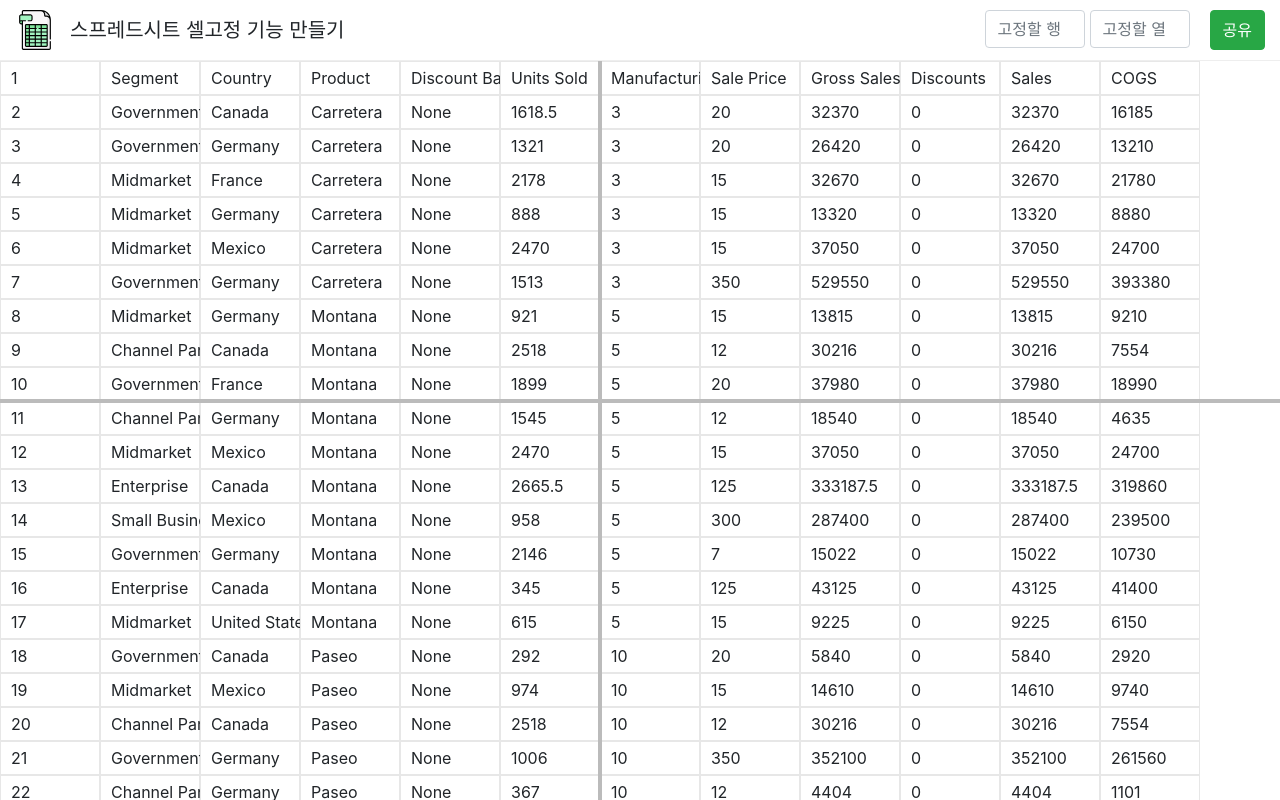
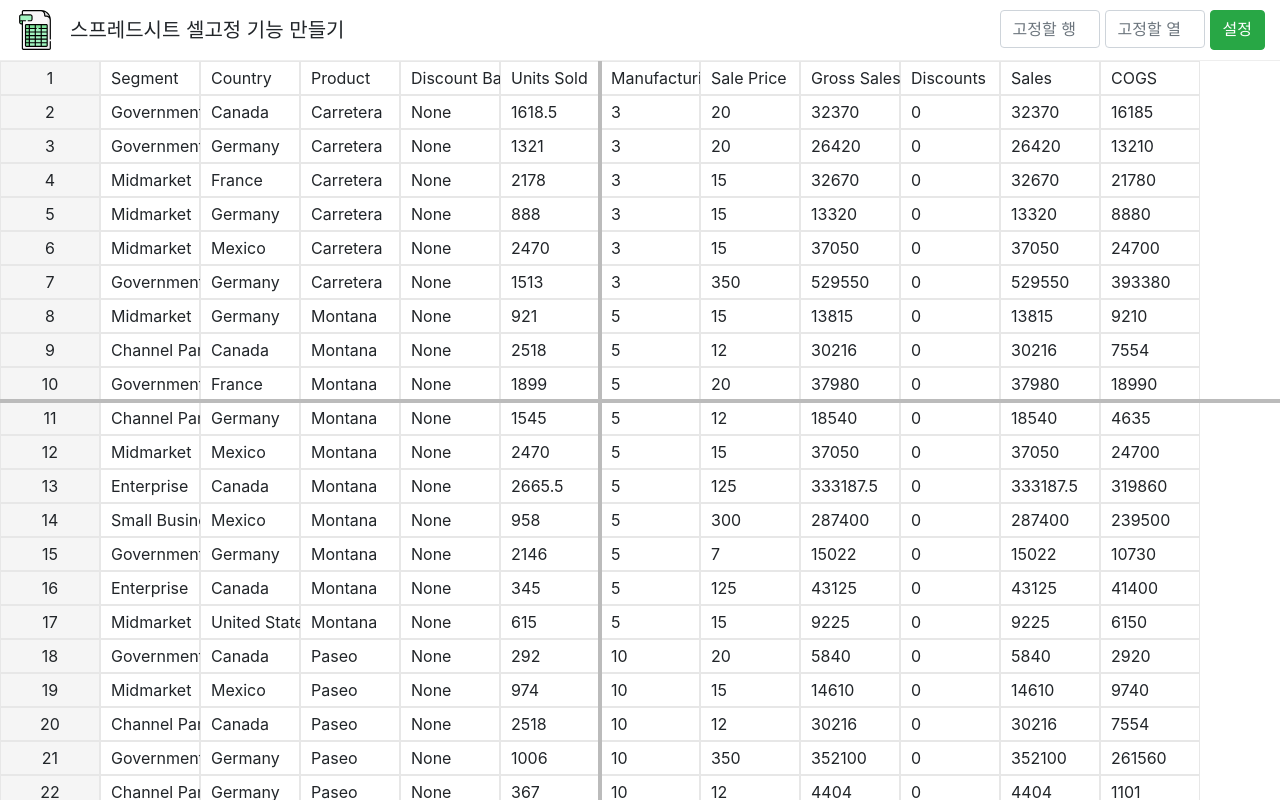
Before and after one commit to kyoungsik-dev/spreadsheet-cell-fix, a React app: page / in a window 1280 px wide. Built offline with nearby package versions, Linux system fonts and the light colour scheme.

Commit message:
셀고정 값 입력 && 입력값 Validation

```diff
--- a/src/App.js
+++ b/src/App.js
@@ -16,6 +16,7 @@ class App extends Component {
       table3_pos: {x: 0, y: 0},
       table4_pos: {x: 0, y: 0}
     };
+    this.setFixedPos = this.setFixedPos.bind(this);
   }
   componentDidMount() {
     const parseData = csv.split('\n').map(o => o.split(','));
@@ -27,7 +28,8 @@ class App extends Component {
 
     let prevEventTime = 0;
     document.addEventListener('mousewheel', (e) => {
-      if (e.timeStamp - prevEventTime > 150) {
+      console.log(e);
+      //if (e.timeStamp - prevEventTime > 5) {
         prevEventTime = e.timeStamp;
 
         const [dx, dy] = [e.wheelDeltaX, e.wheelDeltaY];
@@ -63,8 +65,17 @@ class App extends Component {
           table4_dom.style.transform = `translate(${this.state.table4_pos.x*100}px, ${(this.state.table4_pos.y+1*way)*34}px)`;
           this.setState({table4_pos: {x: this.state.table4_pos.x, y: this.state.table4_pos.y+1*way}});
         }
-      }
+      //}
     });
+  }
+
+  setFixedPos(o) {
+    if (0 < o.y && o.y < this.state.size.y && o.y % 1 == 0 &&
+        0 < o.x && o.x < this.state.size.x && o.x % 1 == 0) {
+        this.setState({fixedPos: o});
+    } else {
+      alert("입력 값이 유효하지 않습니다.");
+    }
   }
   render() {
     const parseData = csv.split('\n').map(o => o.split(','));
@@ -76,10 +87,7 @@ class App extends Component {
 
     return (
       <div className="App">
-        <Header
-          setRow={(o) => {this.setState({fixedPos: {x : this.state.fixedPos.x, y: o}})}}
-          setCol={(o) => {this.setState({fixedPos: {x: o, y : this.state.fixedPos.y}})}}
-        />
+        <Header submitValue={this.setFixedPos} />
         <div className="App-TableArea">
           <div className="App-Upper" style={{width: `${(this.state.size.x + 1) * 100}px`}}>
             <Table data={table2_data} num={2} fixedPos={this.state.fixedPos} width={`${(this.state.fixedPos.x + 1)*100}px`} />
--- a/src/components/Cell/Cell.scss
+++ b/src/components/Cell/Cell.scss
@@ -8,6 +8,7 @@
   width: 100px;
   background-color: #fff;
   &-Label {
-    background-color: #eee;
+    background-color: #f5f5f5;
+    text-align: center;
   }
 }
--- a/src/components/Header/Header.js
+++ b/src/components/Header/Header.js
@@ -2,7 +2,30 @@ import React from 'react';
 import {Icon} from '../../static/';
 import './Header.scss';
 
-function Header(props) {
+class Header extends React.Component {
+  constructor(props) {
+    super(props);
+    this.state = {
+      row: 0,
+      col: 0
+    };
+
+    this.setRow = this.setRow.bind(this);
+    this.setCol = this.setCol.bind(this);
+    this.submitValue = this.submitValue.bind(this);
+  }
+
+  setRow(e) {
+    this.setState({row: Number(e.target.value)});
+  }
+  setCol(e) {
+    this.setState({col: Number(e.target.value)});
+  }
+  submitValue() {
+    this.props.submitValue({x: this.state.col, y: this.state.row});
+  }
+
+  render() {
     return (
       <div className="Header">
         <div className="Header-Icon">
@@ -12,14 +35,15 @@ function Header(props) {
           <span>스프레드시트 셀고정 기능 만들기</span>
           <div className="Header-Body-Right">
             <form>
-            <input className="form-control" type="text" placeholder="고정할 행" onKeyUp={(e) => props.setRow(e.target.value)}></input>
-            <input className="form-control" type="text" placeholder="고정할 열" onKeyUp={(e) => props.setCol(e.target.value)}></input>
+              <input className="form-control" type="text" placeholder="고정할 행" onChange={this.setRow}></input>
+              <input className="form-control" type="text" placeholder="고정할 열" onChange={this.setCol}></input>
+              <a href="#" className="btn btn-success" onClick={this.submitValue}>설정</a>
             </form>
-          <button className="btn btn-success">공유</button>
           </div>
         </div>
       </div>
     );
   }
+}
 
 export default Header;
--- a/src/components/Header/Header.scss
+++ b/src/components/Header/Header.scss
@@ -22,7 +22,7 @@
   }
   form {
     display: flex;
-    margin-right: 15px;
+    marign: auto;
     input {
       width: 100px;
       margin-right: 5px;
--- a/src/components/Row/Row.js
+++ b/src/components/Row/Row.js
@@ -4,24 +4,15 @@ import './Row.scss';
 
 
 class Row extends Component {
-  constructor(props) {
-    super(props);
-    this.state = {
-      cols: ''
-    };
-  }
-  componentDidMount() {
+  render() {
     const cols = this.props.data.map((o, i) => {
       return <Cell data={o} key={`col-${i}`} />
     });
-    this.setState({cols});
-  }
-  render() {
     return (
       <div className="Row">
         {(this.props.num === 2 || this.props.num === 3)
-          && <Cell data={this.props.index} />}
-        {this.state.cols}
+          && <Cell data={this.props.index} isLabel={true} />}
+        {cols}
       </div>
     );
   }
```
Lines whose indentation alone changed are shown as unchanged.
